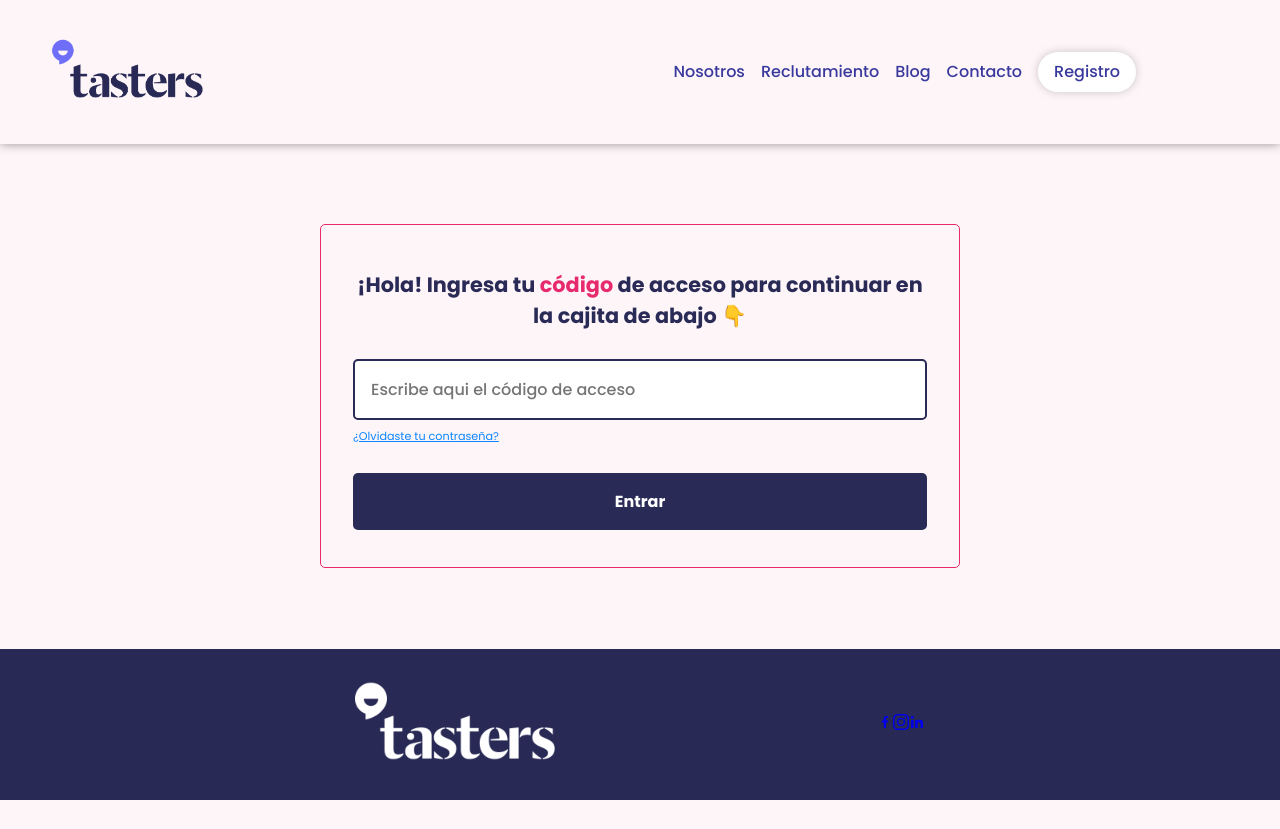
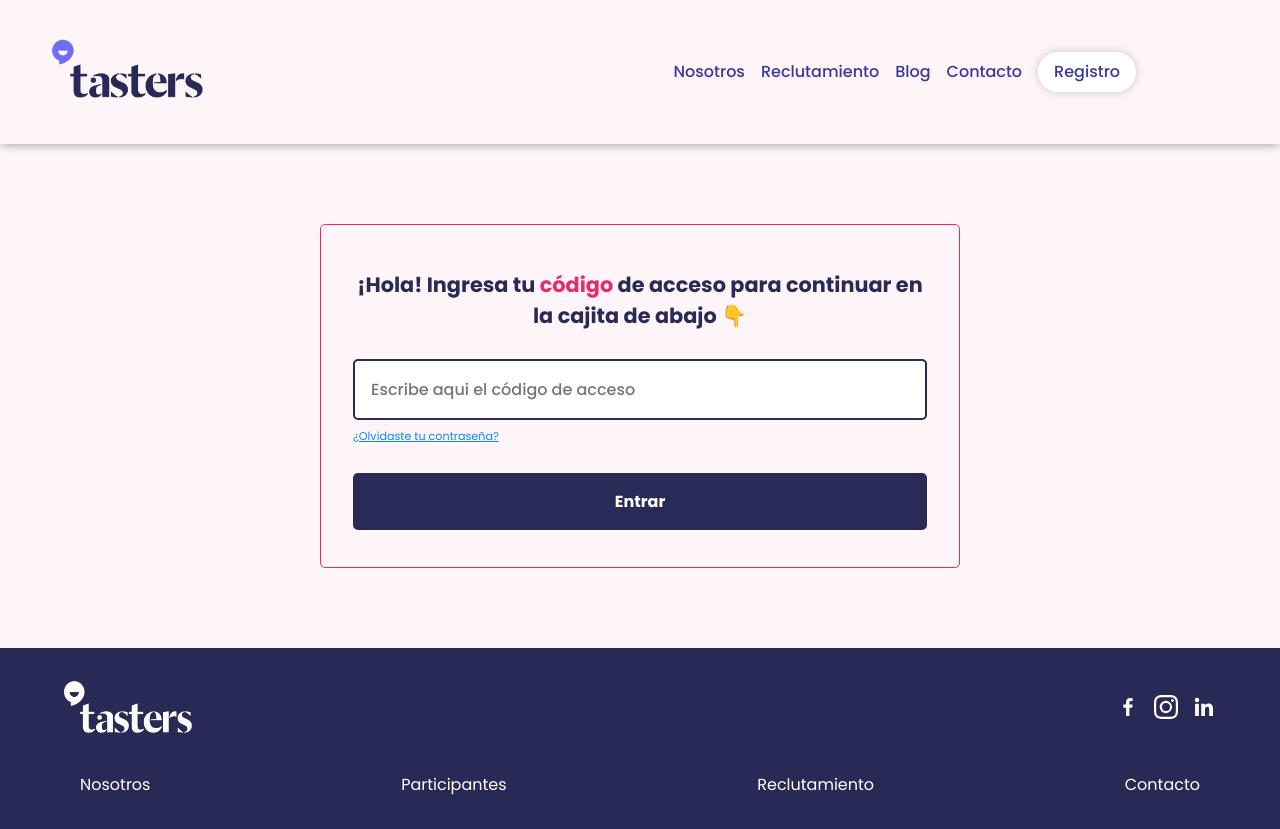
Before and after one commit to Sperientia/tasters, a React (Vite) app: page / in a window 1280 px wide. Before the commit the page ends 800 px from the top, so only its background shows below. Built offline with nearby package versions, Linux system fonts and the light colour scheme.

Commit message:
🥁 [ADD] half of footer and forms page  🥁

```diff
--- a/src/components/App/App.jsx
+++ b/src/components/App/App.jsx
@@ -31,7 +31,9 @@ function App() {
 			)}
 			{/* If there is an accessCode and view is formsGallery, go to formsGallery */}
 			{accessCode && view === 'formsGallery' && (
-				<FormsGalleryView />
+				<FormsGalleryView
+					accessCode={accessCode}
+				/>
 			)}
 			{/* If there is accessCode and view then render FormsView */}
 			{accessCode && view && view !== 'formsGallery' && (
--- a/src/components/BackButton/BackButton.jsx
+++ b/src/components/BackButton/BackButton.jsx
@@ -1,9 +1,9 @@
 /* eslint-disable react/prop-types */
 import './BackButton.css'
 
-export const BackButton = ({ accessCode }) => {
+export const BackButton = ({ accessCode, backPage }) => {
 	return (
-		<a href={`?accessCode=${accessCode}`} className="back__button">
+		<a href={`?accessCode=${accessCode}` + (backPage ? `&view=${backPage}`: "")} className="back__button">
 			Regresar
 		</a>
 	)
--- a/src/components/Footer/Footer.css
+++ b/src/components/Footer/Footer.css
@@ -1,27 +1,42 @@
 .footer {
 	background-color: #292956;
 	color: #fff;
-	padding: 2rem;
+	padding: 2rem 4rem;
 	line-height: 1.5;
 
 	width: 100%;
 }
 
-.footer--no-completed {
-	position: absolute;
-	bottom: 0;
+.footer__logo__img {
+	width: 128px;
+	height: 54px;
 }
 
 .footer__line {
 	width: 100%;
 	display: flex;
-	justify-content: space-evenly;
+	justify-content: space-between;
 	align-items: center;
 }
 
+.footer__line__right {
+	width: 100px;
+	display: flex;
+	justify-content: space-between;
+}
 
+.social__icon--button {
+	font-size: 1.5rem;
+	color: white;
+}
 
-.footer__logo__img {
-	width: 100%;
-	max-width: 200px;
+.second {
+	margin-top: 2rem;
+	padding: 0 1rem;
+	flex-wrap: wrap;
 }
+
+.footer__links {
+	text-decoration: none;
+	color: white;
+}
--- a/src/components/Footer/Footer.jsx
+++ b/src/components/Footer/Footer.jsx
@@ -9,10 +9,10 @@ export const Footer = ({ pageNoCompleted }) => {
 	return (
 		<footer className={className}>
 			<div className="footer__line first">
-				<div className="footer_first_line__left">
+				<div className="footer__line__left">
 					<img src={footerLogo} alt='Tasters Logo Footer' className='footer__logo__img'/>
 				</div>
-				<div className="footer_first_line__right">
+				<div className="footer__line__right">
 					{socials.map((social, index) => (
 						<a href={social.href} target='_blank' key={index} className='social__icon--button' rel='noreferrer'>
 							{social.icon()}
@@ -21,6 +21,13 @@ export const Footer = ({ pageNoCompleted }) => {
 				</div>
 			</div>
 
+			<div className="footer__line second">
+						<a href='#' className='footer__links'>Nosotros</a>
+						<a href='#' className='footer__links'>Participantes</a>
+						<a href='#' className='footer__links'>Reclutamiento</a>
+						<a href='#' className='footer__links'>Contacto</a>
+			</div>
+
 
 		</footer>
 	)
--- a/src/components/FormButtons/FormButtons.jsx
+++ b/src/components/FormButtons/FormButtons.jsx
@@ -14,13 +14,15 @@ export const FormButtons = ({ formsDone }) => {
 		errorFormsData
 	} = useFormStore('/tables')
 
+	console.log(formsData)
+
 	return (
 		<div className="formButtons__section">
 			{loadingFormsData && <LoadingContainer />}
 			{errorFormsData && <p>Error: {errorFormsData}</p>}
 			{!loadingFormsData && !errorFormsData && !formsData && <p>No forms found</p>}
 
-			{!loadingFormsData && !errorFormsData && formsData && (
+			{!loadingFormsData && !errorFormsData && formsData && formsDone && (
 				Object.entries(formsData).map(([formLink, formName], index) => {
 					let extraClassName = ''
 					if (formsDone[formLink + '_done'] === true) {
--- a/src/components/FormSection/FormSection.jsx
+++ b/src/components/FormSection/FormSection.jsx
@@ -15,7 +15,7 @@ const typeOfInput = {
 export const FormSection = ({ data, mappingData, title, subtitle, backButton, accessCode }) => {
 	return (
 		<div className="form__section">
-			{backButton && <BackButton accessCode={accessCode} />}
+			{backButton && <BackButton accessCode={accessCode} backPage = {"formsGallery"} />}
 			<h1 className="form__title">{title?.map((part, index) => (
 				<span key = {index}>{part} </span>
 			))}</h1>
--- a/src/components/LoginForm/LoginForm.jsx
+++ b/src/components/LoginForm/LoginForm.jsx
@@ -3,7 +3,7 @@ import './LoginForm.css'
 export const LoginForm = () => {
 
 	return (
-		<form className='login__form'>
+		<form className='login__form' autoComplete='off'>
 			<input
 					type="text"
 					name="accessCode"
--- a/src/index.css
+++ b/src/index.css
@@ -55,7 +55,7 @@ body {
 }
 
 .container.error {
-	width: 100vw;
+	width: 100%;
 	max-width: none;
 	display: flex;
 	justify-content: center;
--- a/src/views/FormsGalleryView/FormsGalleryView.jsx
+++ b/src/views/FormsGalleryView/FormsGalleryView.jsx
@@ -1,9 +1,44 @@
+/* eslint-disable react/prop-types */
 /* eslint-disable no-unused-vars */
+import { FormButtons } from '../../components/FormButtons/FormButtons'
+import { LoadingContainer } from '../../components/LoadingContainer/LoadingContainer'
+import { Error404 } from '../../components/Error404/Error404'
+import { useStoreUser } from '../../hooks/useStoreUser'
+import { BackButton } from '../../components/BackButton/BackButton'
 
-export const FormsGalleryView = () => {
+export const FormsGalleryView = ({ accessCode }) => {
+
+		// Get the reducer from useStoreUser
+		const {
+			userData,
+			loadingUserData,
+			errorUserData
+		} = useStoreUser(accessCode)
+
+
+		let formsDone = {}
+		if (userData !== null) {
+			const userDataFiltered = Object.entries(userData).filter((field) => field[0].includes('done'))
+
+			for (let i = 0; i < userDataFiltered.length; i++) {
+				formsDone[userDataFiltered[i][0]] = userDataFiltered[i][1][0]
+			}
+		}
+
 	return (
 		<div className="forms__gallery__view container">
-			hola
+			<BackButton
+				accessCode={accessCode}
+			/>
+			{loadingUserData && <LoadingContainer />}
+			{errorUserData && <Error404 />}
+			{!loadingUserData && !errorUserData && !userData && <Error404 />}
+
+			{!loadingUserData && !errorUserData && userData && (
+				<FormButtons
+					formsDone={formsDone}
+				/>
+			)}
 		</div>
 	)
 }
```
